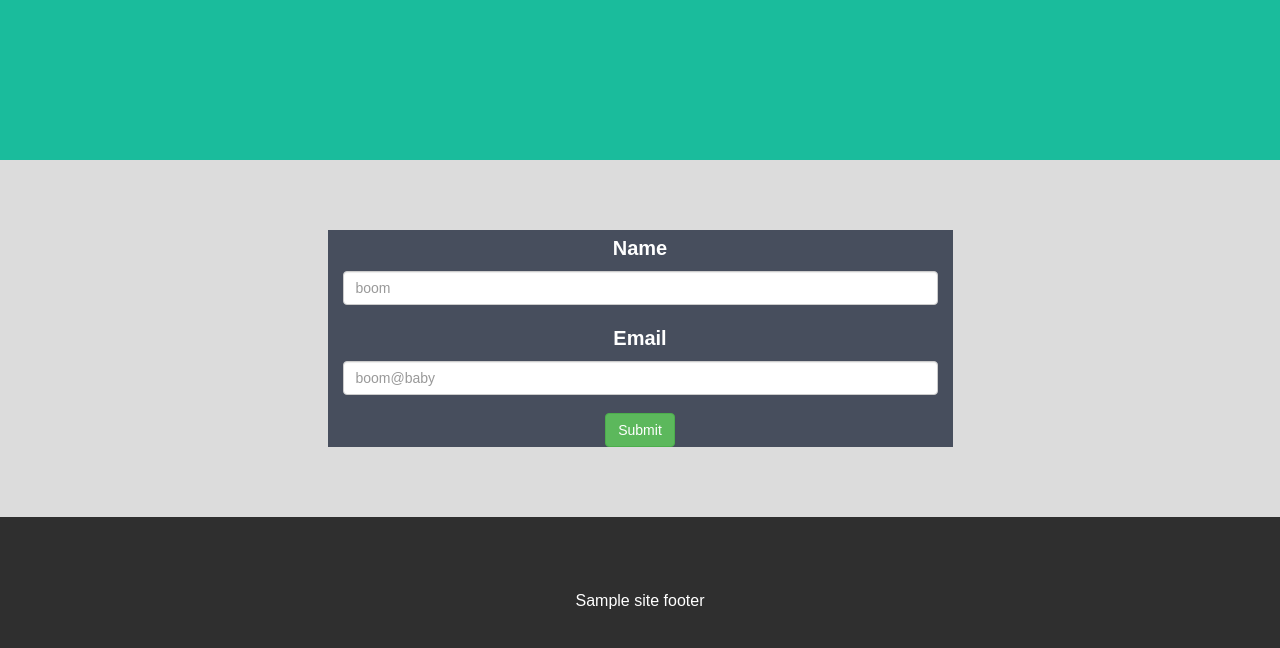
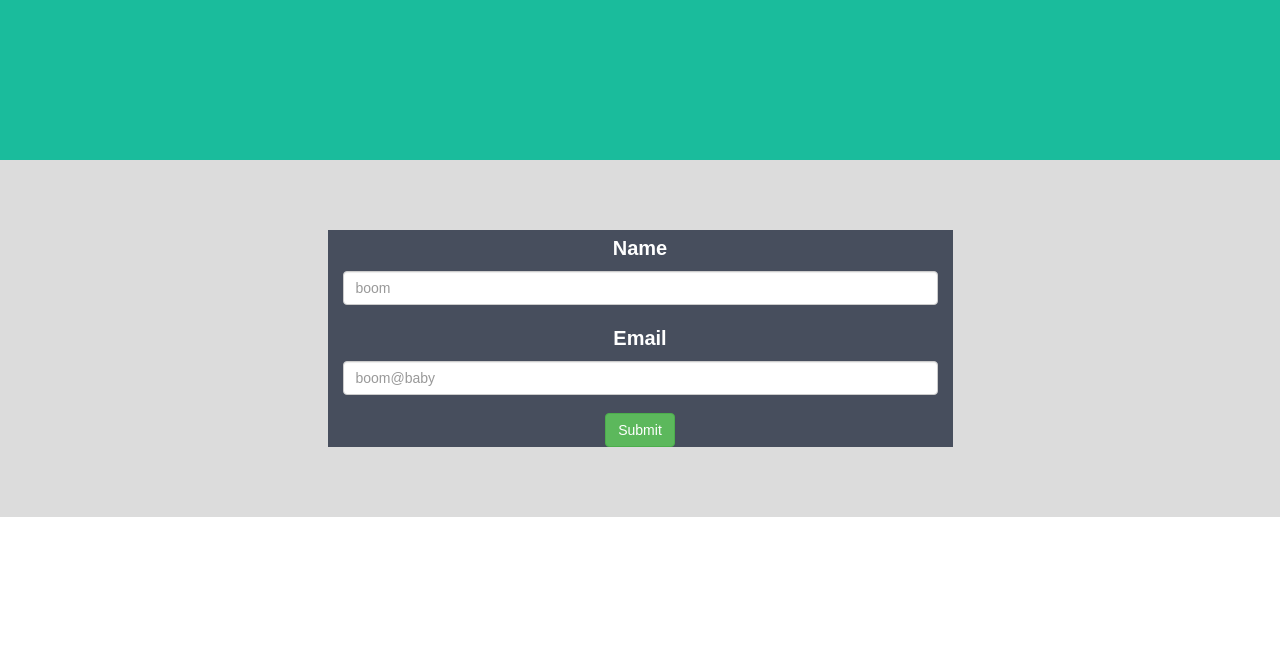
Before and after one commit to pbindustries/Simple-Express-Sample-Site, a website: page iframe/sampleFrame.html in a window 1280 px wide. Shown: the part 258-906 px from the top of the page. After the commit the page ends 800 px from the top, so only its background shows below. Drawn offline with nearby package versions, Linux system fonts and the light colour scheme; files that its build step writes are made by us from their sources.

Commit message:
fixed coloring and spacing

```diff
--- a/iframe/sampleFrame.html
+++ b/iframe/sampleFrame.html
@@ -39,17 +39,9 @@
                 <label for="email">Email</label>
                 <input type="text" class="form-control" name="email" placeholder="boom@baby">
             </div>
-
             <button id="submit-button" class="btn btn-success">Submit <span class="fa fa-arrow-right"></span></button>
         </form>
       </div>
     </div>
-
-    <!-- FOOTER -->
-    <footer class="container-fluid bg-3 text-center">
-      <p>Sample site footer</p>
-    </footer>
   </body>
-
-
 </html>
```
Also changed, not shown: index.html (+0 -1 lines).
